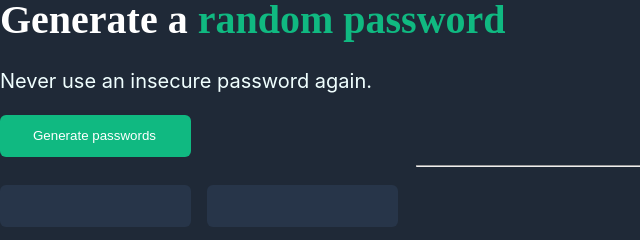
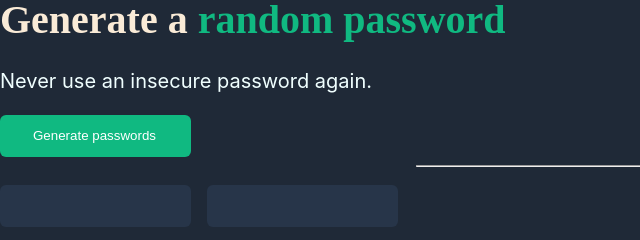
Before and after one commit to LuvuyoYeni/Random-password, a website built with Vite: page index.html in a window 1280 px wide. Shown: the full height of the page, 0-640 px from the left. Built offline with nearby package versions, Linux system fonts and the light colour scheme.

Commit message:
Change text color from white to antique white

```diff
--- a/index.css
+++ b/index.css
@@ -9,7 +9,7 @@ h1{
     font-size: 40px;
     line-height: 40px;
     letter-spacing: -2.5%;
-    color: #FFFFFF;
+    color: #FAEBD7;
 
 }
 
```
